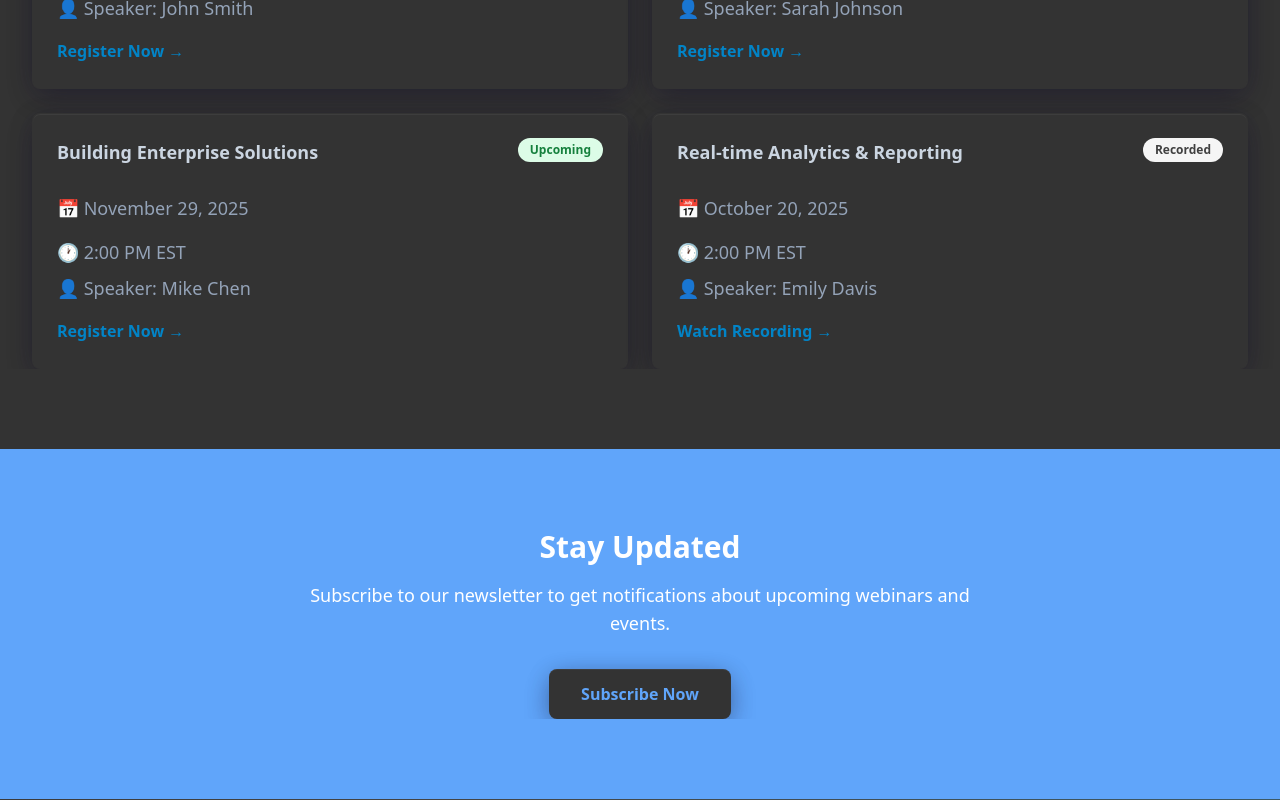
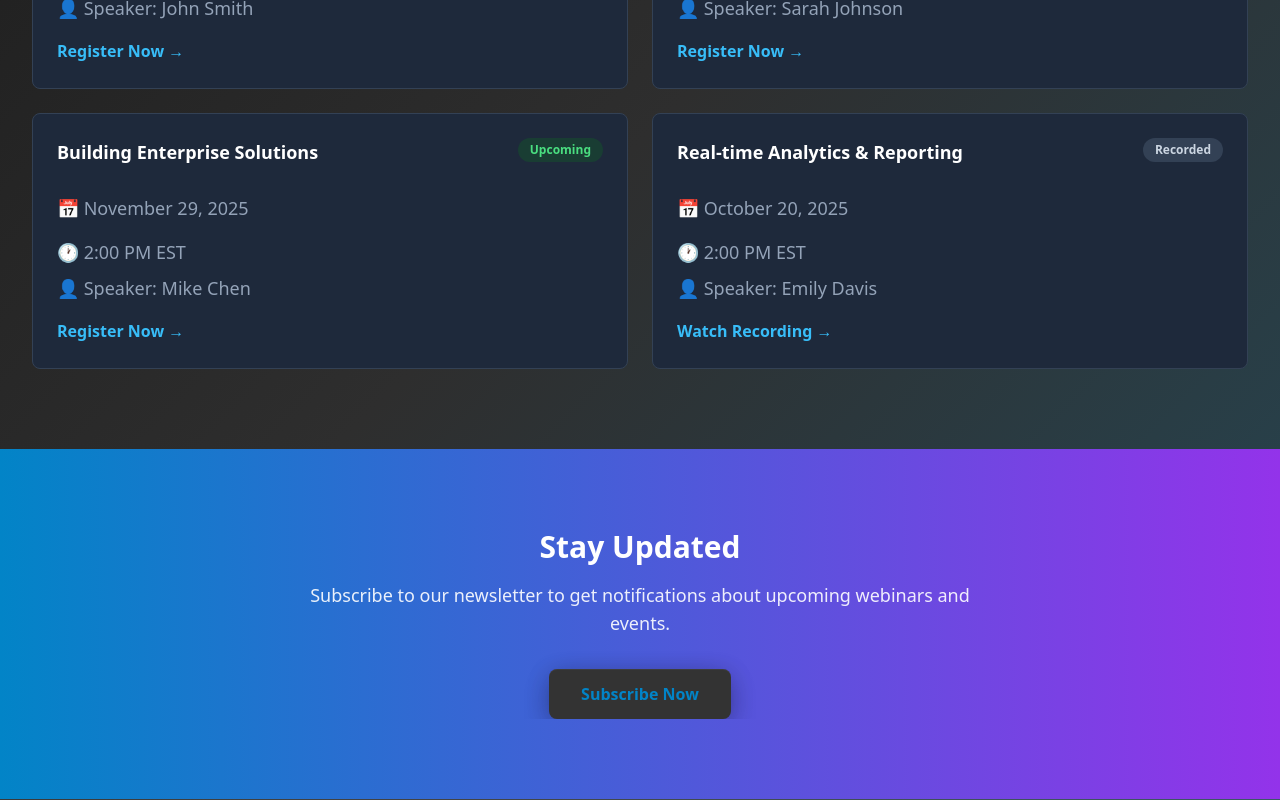
Before and after one commit to aidigitalfriend/maulaai, a Next.js app in the folder frontend/: page /resources/webinars in a window 1280 px wide. Shown: the part 580-1380 px from the top of the page. Built offline with nearby package versions, Linux system fonts and the light colour scheme; no server answers.

Commit message:
Update webinars page theme to dark mode styling

```diff
--- a/frontend/app/resources/webinars/page.tsx
+++ b/frontend/app/resources/webinars/page.tsx
@@ -35,7 +35,7 @@ export default function WebinarsPage() {
   ]
 
   return (
-    <div className="min-h-screen bg-white">
+    <div className="min-h-screen bg-gradient-to-br from-neural-900 to-neural-800 text-white">
       <section className="section-padding bg-gradient-to-r from-brand-600 to-purple-600 text-white">
         <div className="container-custom text-center">
           <h1 className="text-4xl md:text-5xl font-bold mb-4">Webinars</h1>
@@ -49,24 +49,24 @@ export default function WebinarsPage() {
             {webinars.map((webinar, idx) => (
               <div
                 key={idx}
-                className="p-6 border border-neural-200 rounded-lg hover:shadow-lg transition-all bg-white"
+                className="p-6 border border-neural-700 rounded-lg hover:border-brand-500 transition-all bg-neural-800"
               >
                 <div className="flex items-start justify-between mb-4">
-                  <h3 className="text-lg font-semibold flex-1">{webinar.title}</h3>
+                  <h3 className="text-lg font-semibold text-white flex-1">{webinar.title}</h3>
                   <span className={`text-xs font-semibold px-3 py-1 rounded-full whitespace-nowrap ml-2 ${
                     webinar.status === 'Upcoming'
-                      ? 'bg-green-100 text-green-700'
-                      : 'bg-neutral-100 text-neutral-700'
+                      ? 'bg-green-900/50 text-green-400'
+                      : 'bg-neural-700 text-neural-300'
                   }`}>
                     {webinar.status}
                   </span>
                 </div>
-                <div className="space-y-2 text-sm text-neural-600 mb-4">
+                <div className="space-y-2 text-sm text-neural-300 mb-4">
                   <p>📅 {webinar.date}</p>
                   <p>🕐 {webinar.time}</p>
                   <p>👤 Speaker: {webinar.speaker}</p>
                 </div>
-                <Link href="/webinars/register-now" className="text-brand-600 font-semibold hover:text-brand-700">
+                <Link href="/webinars/register-now" className="text-brand-400 font-semibold hover:text-brand-300">
                   {webinar.status === 'Upcoming' ? 'Register Now →' : 'Watch Recording →'}
                 </Link>
               </div>
@@ -75,13 +75,13 @@ export default function WebinarsPage() {
         </div>
       </section>
 
-      <section className="section-padding bg-blue-400">
+      <section className="section-padding bg-gradient-to-r from-brand-600 to-purple-600">
         <div className="container-custom max-w-3xl text-center">
           <h2 className="text-3xl font-bold mb-4 text-white">Stay Updated</h2>
-          <p className="text-lg text-white mb-8">
+          <p className="text-lg text-white/90 mb-8">
             Subscribe to our newsletter to get notifications about upcoming webinars and events.
           </p>
-          <Link href="/subscribe" className="inline-block px-8 py-3 bg-white hover:bg-gray-100 text-blue-400 rounded-lg font-semibold transition-colors">
+          <Link href="/subscribe" className="inline-block px-8 py-3 bg-white hover:bg-neural-100 text-brand-600 rounded-lg font-semibold transition-colors">
             Subscribe Now
           </Link>
         </div>
```
